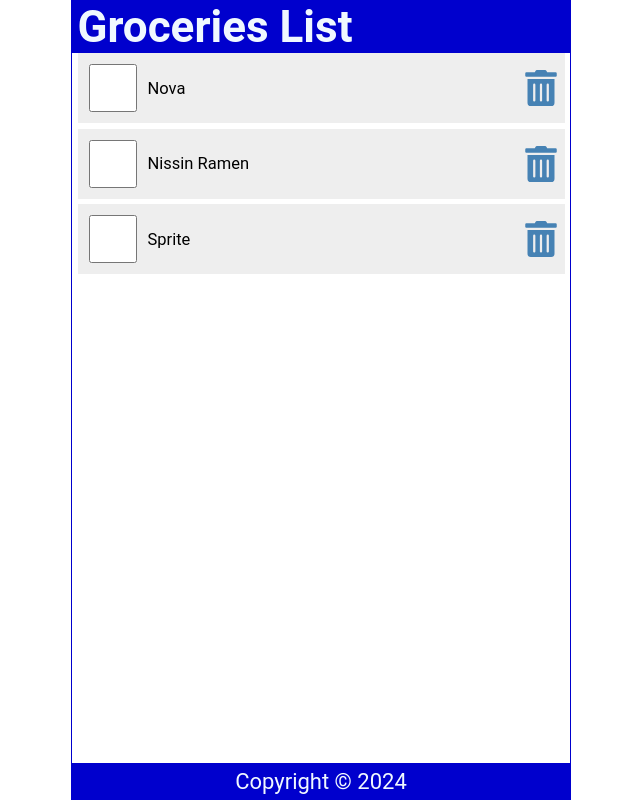
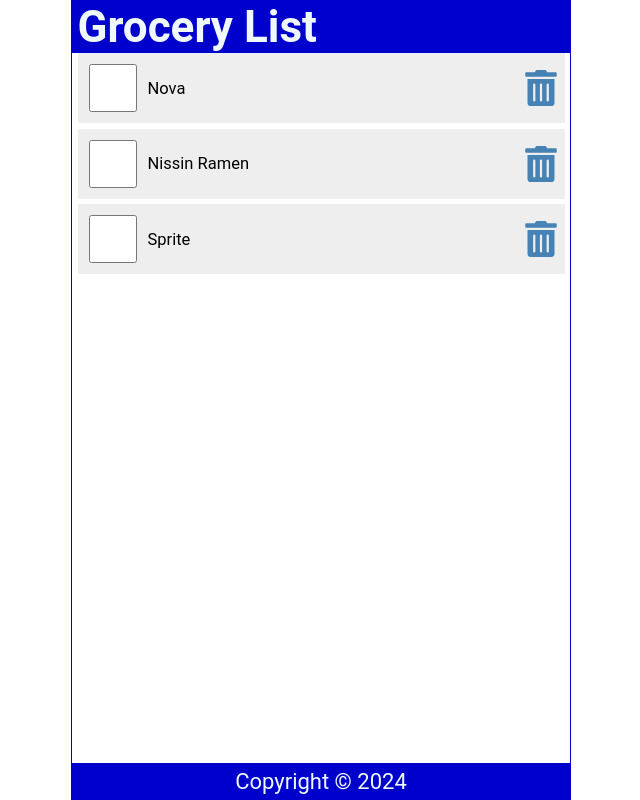
Before and after one commit to gsmendoza/react-js-full-course-for-beginners, a React (Create React App) app in the folder tutorial-01/: page / in a window 1280 px wide. Shown: the whole page, without its empty margins (319-959 px from the left). Built offline with nearby package versions, Linux system fonts and the light colour scheme.

Commit message:
Add title prop to Header

```diff
--- a/tutorial-01/src/App.js
+++ b/tutorial-01/src/App.js
@@ -5,7 +5,7 @@
 function App() {
   return (
     <div className="App">
-      <Header />
+      <Header title="Grocery List" />
       <Content />
       <Footer />
     </div>
--- a/tutorial-01/src/Header.jsx
+++ b/tutorial-01/src/Header.jsx
@@ -1,9 +1,13 @@
-const Header = () => {
+const Header = ({ title }) => {
   return (
     <header>
-      <h1>Groceries List</h1>
+      <h1>{title}</h1>
     </header>
   )
 }
 
+Header.defaultProps = {
+  title: 'Default Title'
+}
+
 export default Header
```
